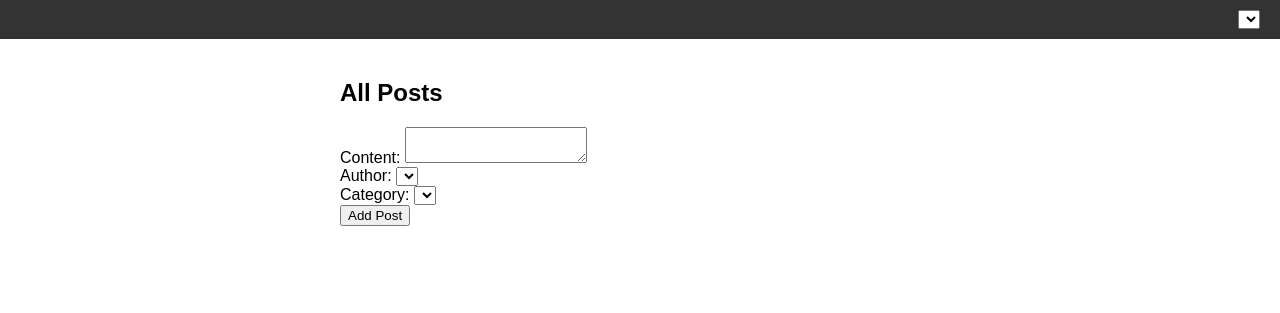
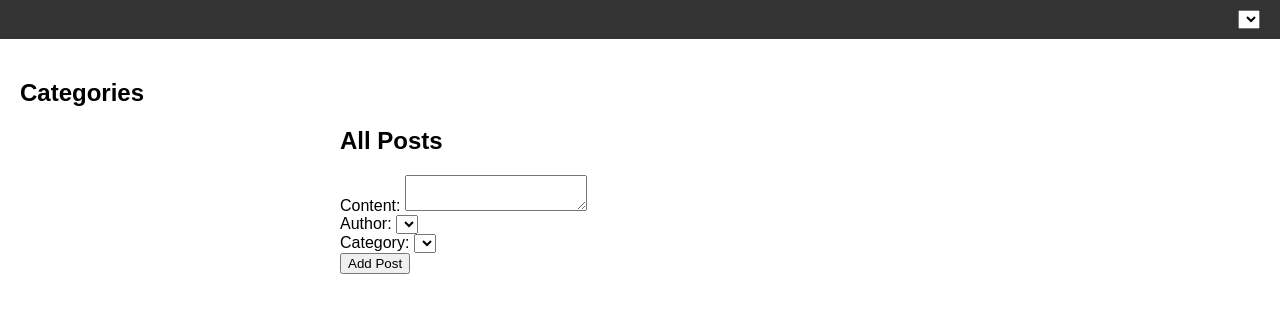
Before and after one commit to 85010/Blogging-Platform, a Spring Boot app: page / in a window 1280 px wide. Shown: the top 313 px of the page. Run offline with Spring Boot 4, Linux system fonts and the light colour scheme; data that the repository does not hold is empty.

Commit message:
dzialajce wybieranie kategorii

```diff
--- a/wap-initial-project/src/main/java/com/uep/wap/controller/HomeController.java
+++ b/wap-initial-project/src/main/java/com/uep/wap/controller/HomeController.java
@@ -1,15 +1,14 @@
 package com.uep.wap.controller;
 
 import com.uep.wap.model.Post;
+import com.uep.wap.model.Category;
 import com.uep.wap.repository.PostRepository;
 import com.uep.wap.repository.UserRepository;
+import com.uep.wap.service.CategoryService;
 import org.springframework.beans.factory.annotation.Autowired;
 import org.springframework.stereotype.Controller;
 import org.springframework.ui.Model;
-import org.springframework.web.bind.annotation.GetMapping;
-import org.springframework.web.bind.annotation.RequestMapping;
-import org.springframework.web.bind.annotation.PathVariable;
-import org.springframework.web.bind.annotation.RequestParam;
+import org.springframework.web.bind.annotation.*;
 
 import java.util.List;
 import java.util.stream.Collectors;
@@ -24,31 +23,43 @@ public class HomeController {
     @Autowired
     private UserRepository userRepository;
 
+    @Autowired
+    private CategoryService categoryService;
+
     @RequestMapping("/")
     public String home(Model model) {
         List<Post> posts = StreamSupport
                 .stream(postRepository.findAll().spliterator(), false)
                 .collect(Collectors.toList());
+        List<Category> categories = categoryService.getAllCategories();
+
         model.addAttribute("posts", posts);
-        model.addAttribute("newPost", new Post()); // Dodanie newPost do modelu
-        model.addAttribute("users", userRepository.findAll()); // Dodanie użytkowników do modelu
+        model.addAttribute("newPost", new Post());
+        model.addAttribute("users", userRepository.findAll());
+        model.addAttribute("categories", categories);
         return "index";
     }
 
     @GetMapping("/search")
     public String search(@RequestParam("query") String query, Model model) {
         List<Post> posts = postRepository.findByContentContaining(query);
+        List<Category> categories = categoryService.getAllCategories();
+
         model.addAttribute("posts", posts);
-        model.addAttribute("newPost", new Post()); // Dodanie newPost do modelu
-        model.addAttribute("users", userRepository.findAll()); // Dodanie użytkowników do modelu
+        model.addAttribute("newPost", new Post());
+        model.addAttribute("users", userRepository.findAll());
+        model.addAttribute("categories", categories);
         return "index";
     }
 
     @GetMapping("/home/edit/{id}")
     public String editPostForm(@PathVariable("id") Integer id, Model model) {
         Post post = postRepository.findById(id).orElseThrow(() -> new IllegalArgumentException("Invalid post Id:" + id));
+        List<Category> categories = categoryService.getAllCategories();
+
         model.addAttribute("post", post);
         model.addAttribute("users", userRepository.findAll());
+        model.addAttribute("categories", categories);
         return "edit-post";
     }
 }
--- a/wap-initial-project/src/main/java/com/uep/wap/repository/PostRepository.java
+++ b/wap-initial-project/src/main/java/com/uep/wap/repository/PostRepository.java
@@ -1,7 +1,6 @@
 package com.uep.wap.repository;
 import com.uep.wap.model.Post;
 
-import org.aspectj.weaver.patterns.TypePatternQuestions.Question;
 import org.springframework.data.jpa.repository.Query;
 import org.springframework.data.repository.CrudRepository;
 import org.springframework.stereotype.Repository;
--- a/wap-initial-project/src/main/resources/templates/index.html
+++ b/wap-initial-project/src/main/resources/templates/index.html
@@ -16,6 +16,12 @@
         </div>
     </header>
     <main>
+        <section class="categories">
+            <h1>Categories</h1>
+            <ul>
+                <li th:each="category : ${categories}" th:text="${category.name}">Category Name</li>
+            </ul>
+        </section>
         <section class="posts">
             <h1>All Posts</h1>
             <form th:action="@{/posts/new}" th:object="${newPost}" method="post">
```
Also changed, not shown: wap-initial-project/src/main/resources/templates/categories.html (added, +13 -0 lines).
